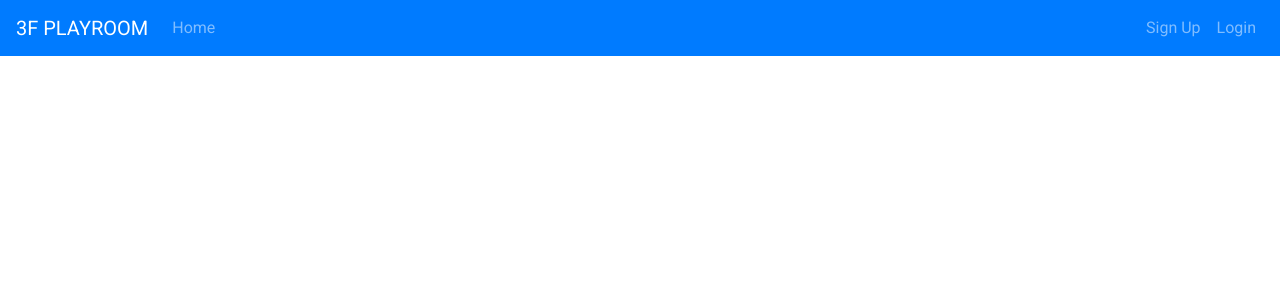
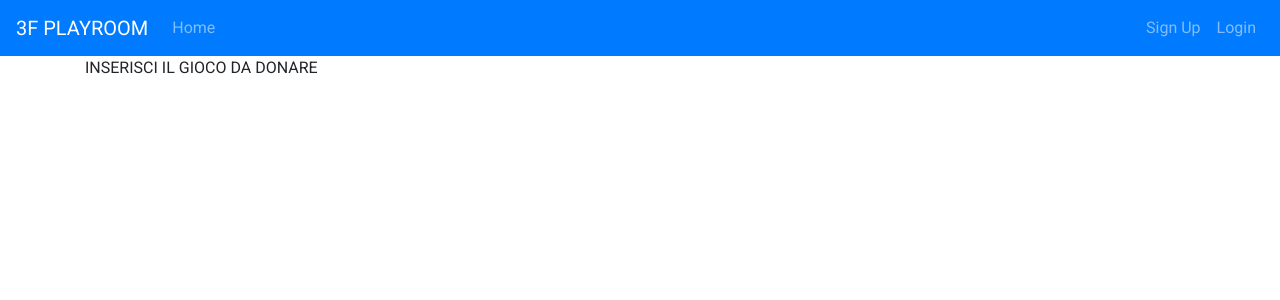
Before and after one commit to soEminem/PlayRoom-Angular, an Angular app in the folder angular-13-login-registration-example-master/: page /donation in a window 1280 px wide. Before the commit this address led to /. Shown: the top 300 px of the page. Built offline with nearby package versions, Linux system fonts and the light colour scheme.

Commit message:
First commit donation game

```diff
--- a/angular-13-login-registration-example-master/src/app/app-routing.module.ts
+++ b/angular-13-login-registration-example-master/src/app/app-routing.module.ts
@@ -1,3 +1,4 @@
+import { DonationComponent } from './donation/donation.component';
 import { CatalogComponent } from './catalog/catalog.component';
 import { NgModule } from '@angular/core';
 import { RouterModule, Routes } from '@angular/router';
@@ -19,6 +20,7 @@ const routes: Routes = [
   { path: 'mod', component: BoardModeratorComponent },
   { path: 'admin', component: BoardAdminComponent },
   { path: "catalog", component:CatalogComponent},
+  { path: "donation", component:DonationComponent},
   { path: '', redirectTo: 'home', pathMatch: 'full' }
 ];
 
--- a/angular-13-login-registration-example-master/src/app/app.component.html
+++ b/angular-13-login-registration-example-master/src/app/app.component.html
@@ -12,7 +12,7 @@
         <a href="/admin" class="nav-link" *ngIf="isLoggedIn" routerLink="catalog">Games List</a>
       </li>
       <li class="nav-item">
-        <a href="/admin" class="nav-link" *ngIf="isLoggedIn" routerLink="catalog">Donate a game</a>
+        <a href="/admin" class="nav-link" *ngIf="isLoggedIn" routerLink="donation">Donate a game</a>
       </li>
       <li class="nav-item" *ngIf="showModeratorBoard">
         <a href="/mod" class="nav-link" routerLink="mod">Moderator Board</a>
--- a/angular-13-login-registration-example-master/src/app/app.module.ts
+++ b/angular-13-login-registration-example-master/src/app/app.module.ts
@@ -17,6 +17,7 @@ import { authInterceptorProviders } from './_helpers/auth.interceptor';
 import { CatalogComponent } from './catalog/catalog.component';
 
 import {MatTableModule} from '@angular/material/table';
+import { DonationComponent } from './donation/donation.component';
 
 @NgModule({
   declarations: [
@@ -29,6 +30,7 @@ import {MatTableModule} from '@angular/material/table';
     BoardModeratorComponent,
     BoardUserComponent,
     CatalogComponent,
+    DonationComponent,
 
   ],
   imports: [
--- /dev/null
+++ b/angular-13-login-registration-example-master/src/app/donation/donation.component.html
@@ -0,0 +1,9 @@
+<div class="container">
+    <div class="row">
+        <div class="col-lg-12">
+            <div class="header">
+                INSERISCI IL GIOCO DA DONARE
+            </div>
+        </div>
+    </div>
+</div>
--- /dev/null
+++ b/angular-13-login-registration-example-master/src/app/donation/donation.component.ts
@@ -0,0 +1,15 @@
+import { Component, OnInit } from '@angular/core';
+
+@Component({
+  selector: 'app-donation',
+  templateUrl: './donation.component.html',
+  styleUrls: ['./donation.component.css']
+})
+export class DonationComponent implements OnInit {
+
+  constructor() { }
+
+  ngOnInit(): void {
+  }
+
+}
```
Also changed, not shown: angular-13-login-registration-example-master/src/app/donation/donation.component.css (added), 1 other file (tests, documents, lock files or other folders).
